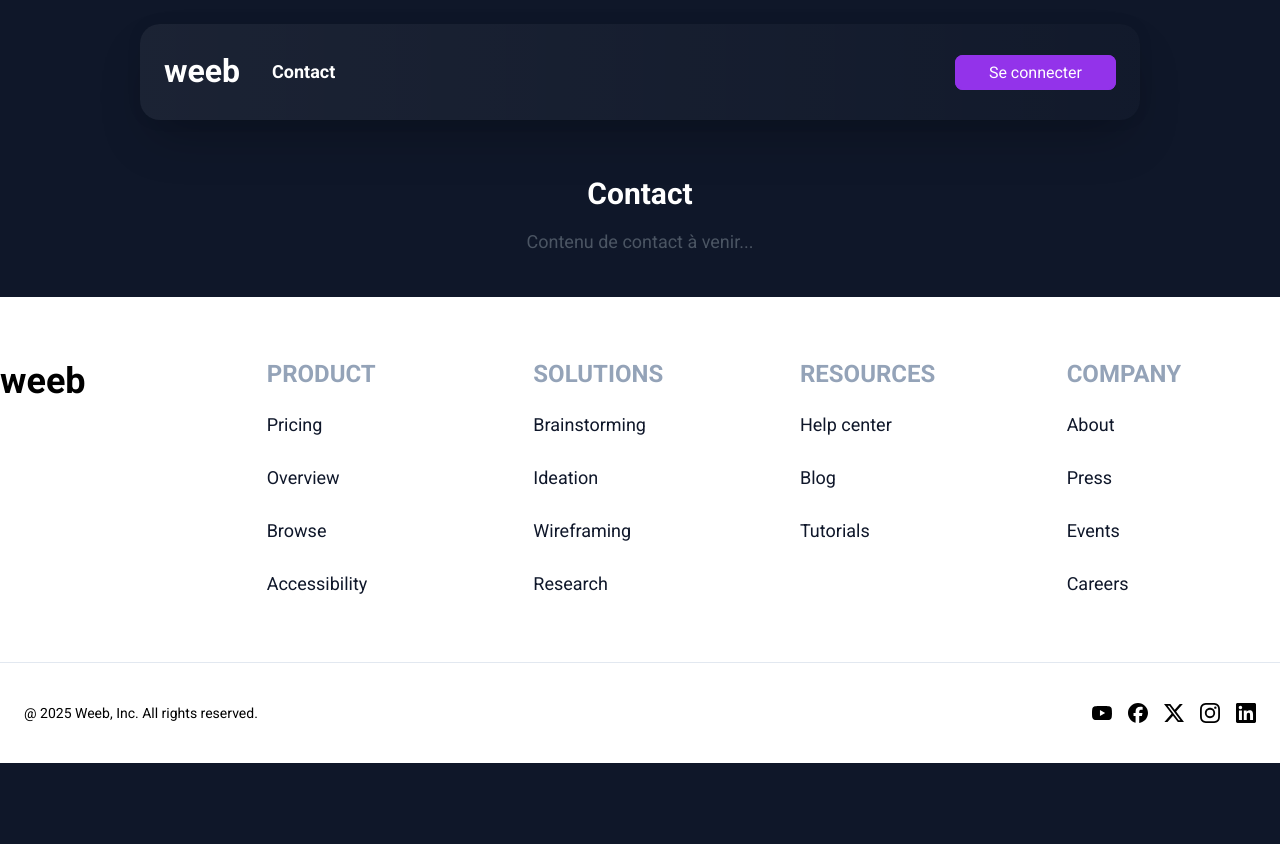
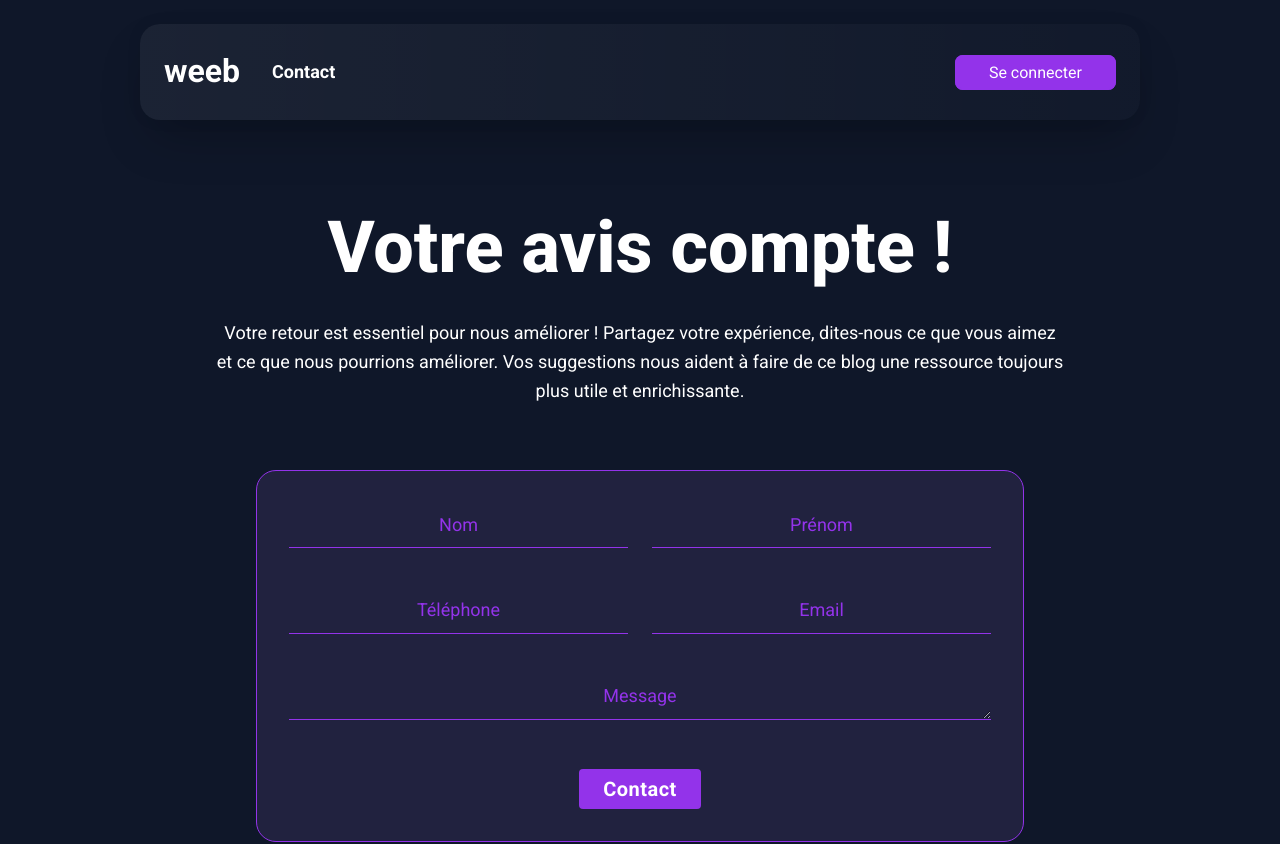
Before and after one commit to LianeCC/weeb_liane_coupat, a React (Vite) app: page /contact in a window 1280 px wide. Shown: the top 844 px of the page. Before the commit the page ends 800 px from the top, so only its background shows below. Built offline with nearby package versions, Linux system fonts and the light colour scheme.

Commit message:
add contact form

```diff
--- a/src/components/ContactForm.jsx
+++ b/src/components/ContactForm.jsx
@@ -0,0 +1,59 @@
+export default function ContactForm() {
+  return (
+    <div>
+      <section className="flex flex-col items-center w-full mx-auto max-w-[880px] gap-8 py-16 px-4 text-center">
+        <h1>Votre avis compte !</h1>
+        <p>
+          Votre retour est essentiel pour nous améliorer ! Partagez votre expérience, dites-nous ce que vous aimez et ce que nous pourrions améliorer. Vos suggestions nous aident à faire de ce blog une ressource toujours plus utile et enrichissante.
+        </p>
+      </section>
+
+      <form className="max-w-3xl w-full border border-secondary p-8 rounded-[20px] mx-auto space-y-10 bg-[#C084FC1A] text-secondary mb-10">
+        {/* Nom / Prénom */}
+        <div className="flex flex-col md:flex-row gap-6">
+          {[{ label: '', placeholder: 'Nom' }, { label: '', placeholder: 'Prénom' }].map((field, idx) => (
+            <div key={idx} className="w-full">
+              <label>{field.label}</label>
+              <input
+                type="text"
+                placeholder={field.placeholder}
+                className="w-full text-center text-secondary placeholder-secondary px-4 py-2 bg-transparent border-b border-secondary focus:outline-none focus:ring-2 focus:ring-secondary focus:placeholder-transparent focus:border-secondary transition"              />
+            </div>
+          ))}
+        </div>
+
+        {/* tel / email */}
+        <div className="flex flex-col md:flex-row gap-6">
+          {[{ label: '', placeholder: 'Téléphone' }, { label: '', placeholder: 'Email' }].map((field, idx) => (
+            <div key={idx} className="w-full">
+              <label>{field.label}</label>
+              <input
+                type="text"
+                placeholder={field.placeholder}
+                className="w-full text-center text-secondary placeholder-secondary px-4 py-2 bg-transparent border-b border-secondary focus:outline-none focus:ring-2 focus:ring-secondary focus:placeholder-transparent focus:border-secondary transition"
+              />
+            </div>
+          ))}
+        </div>
+
+        {/* Message */}
+        <div>
+          <label></label>
+          <textarea
+            rows="1"
+            placeholder="Message"
+            className="w-full text-center text-secondary placeholder-secondary px-4 py-2 bg-transparent border-b border-secondary focus:outline-none focus:ring-2 focus:ring-secondary focus:placeholder-transparent focus:border-secondary transition"          />
+        </div>
+
+        <div className="text-center">
+          <button
+            type="submit"
+            className="bg-secondary hover:bg-tertiary text-white font-semibold px-6 py-2 rounded"
+          >
+            Contact
+          </button>
+        </div>
+      </form>
+    </div>
+  );
+}
--- a/src/pages/Contact.jsx
+++ b/src/pages/Contact.jsx
@@ -1,8 +1,7 @@
+import ContactForm from "../components/ContactForm";
+
 export default function Contact() {
   return (
-    <section className="text-center mt-8">
-      <h1 className="text-3xl font-bold mb-4">Contact</h1>
-      <p className="text-gray-600">Contenu de contact à venir...</p>
-    </section>
-  )
+    <ContactForm />
+  );
 }
```
